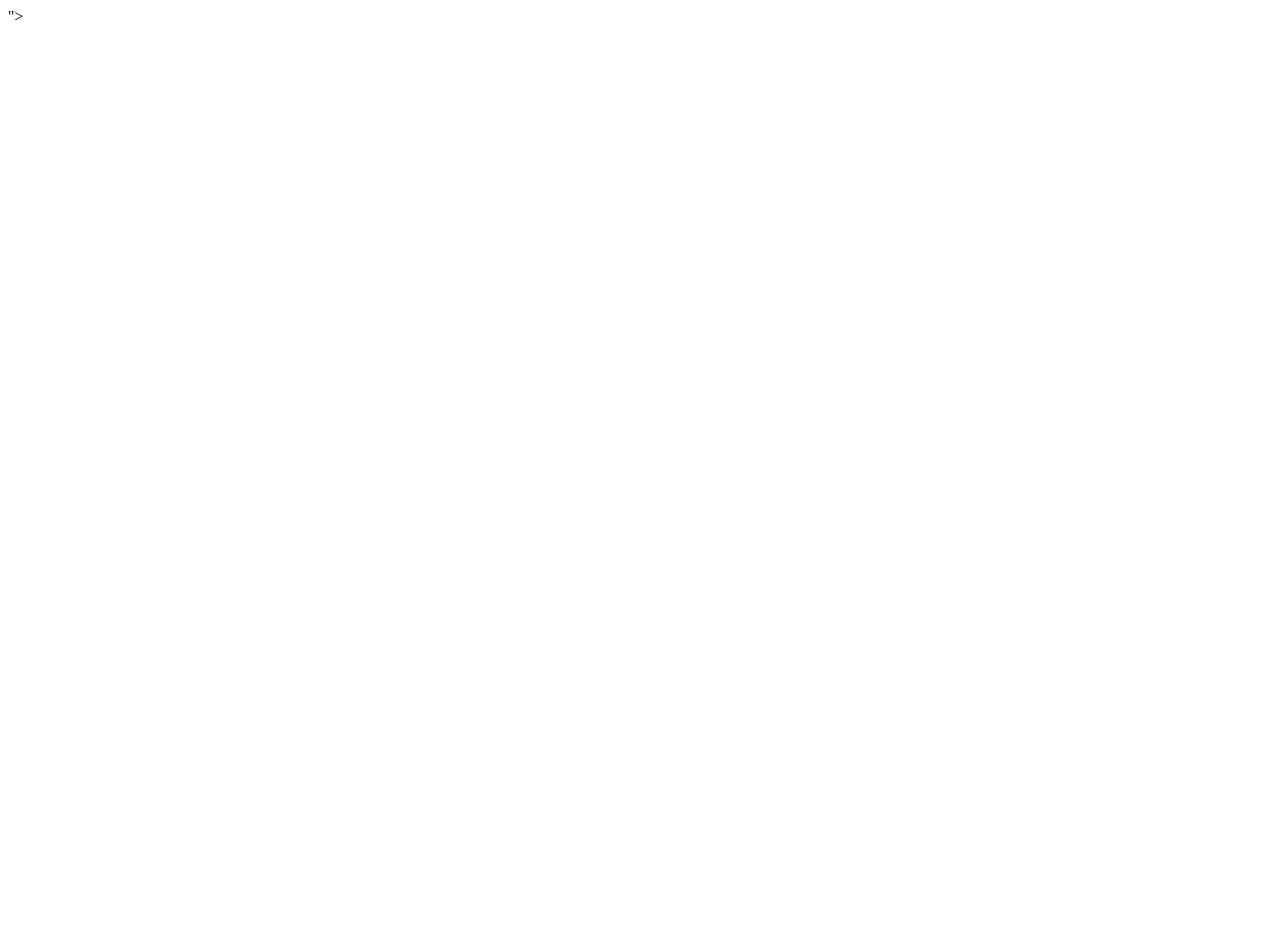
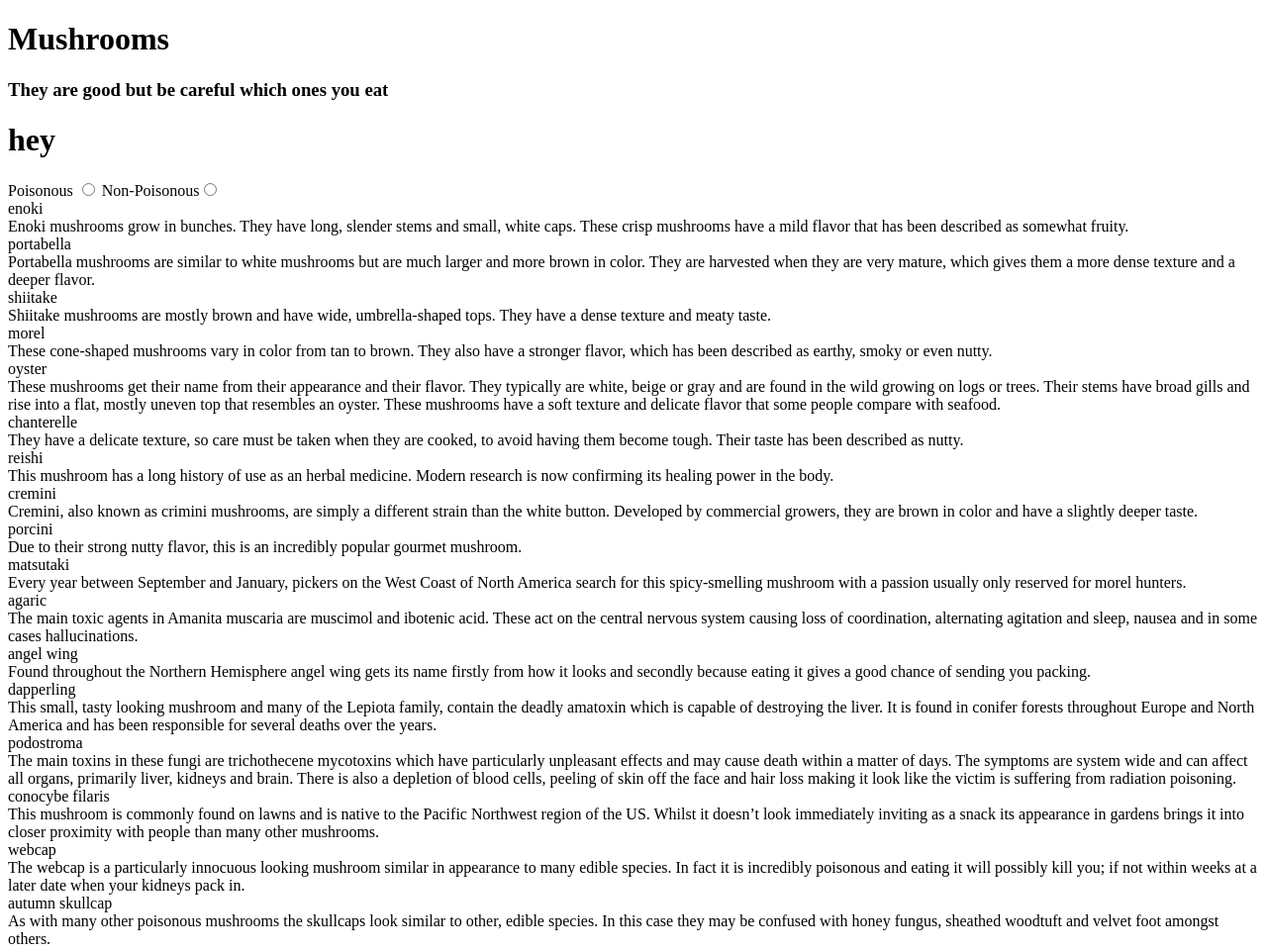
Before and after one commit to benConner/mushroom-mania, a website: page index.html in a window 1280 px wide. Shown: the whole page at 99% size. Before the commit the page ends 800 px from the top, so only its background shows below. Drawn offline with nearby package versions, Linux system fonts and the light colour scheme; some packages are replaced by stand-ins of ours.

Commit message:
set up and moved buttons in partial mushroom.html

```diff
--- a/index.html
+++ b/index.html
@@ -7,18 +7,15 @@
 
 <body>
     <div ng-app="mushroomApp">
-        <div ng-view>
-            <button type="radio"></button>
-            <button type="radio"></button>
-        </div>
-    </div>"></button>
-        </div>
+        <h1>Mushrooms</h1>
+        <h3>They are good but be careful which ones you eat</h3>
+        <div ng-view></div>
     </div>
 
   <script src="lib/bower_components/angular/angular.min.js"></script>
   <script src="lib/bower_components/angular-route/angular-route.min.js"></script>
   <script src="app/app.js"></script>
-  <script src="app/controller/main.js"></script>
+  <script src="app/controller/MainCtrl.js"></script>
   <script src="app/factory/mushroomFactory.js"></script>
 </body>
 </html>
--- a/partials/mushroom.html
+++ b/partials/mushroom.html
@@ -0,0 +1,13 @@
+<h1>hey</h1>
+
+<label for="">Poisonous
+    <input type="radio"  ng-model="toxsicity" value="Poisonous">
+</label>
+<label for="">
+    Non-Poisonous<input type="radio" ng-model="toxsicity" value="Non-Poisonous">
+</label>
+<div ng-repeat="mushroom in mushrooms">
+    <div ng-repeat="(key,value) in mushroom">
+        <div>{{key}}</div><div>{{value.description}}</div>
+    </div>
+</div>
```
